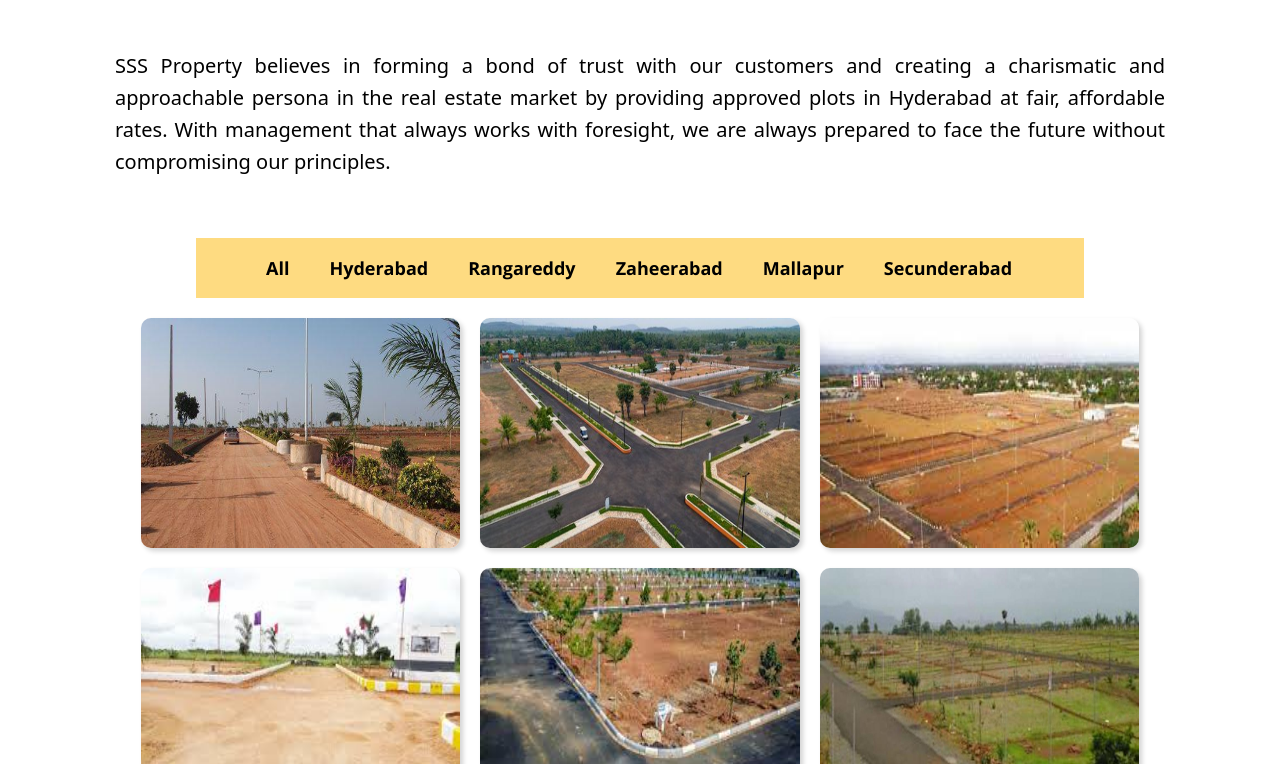
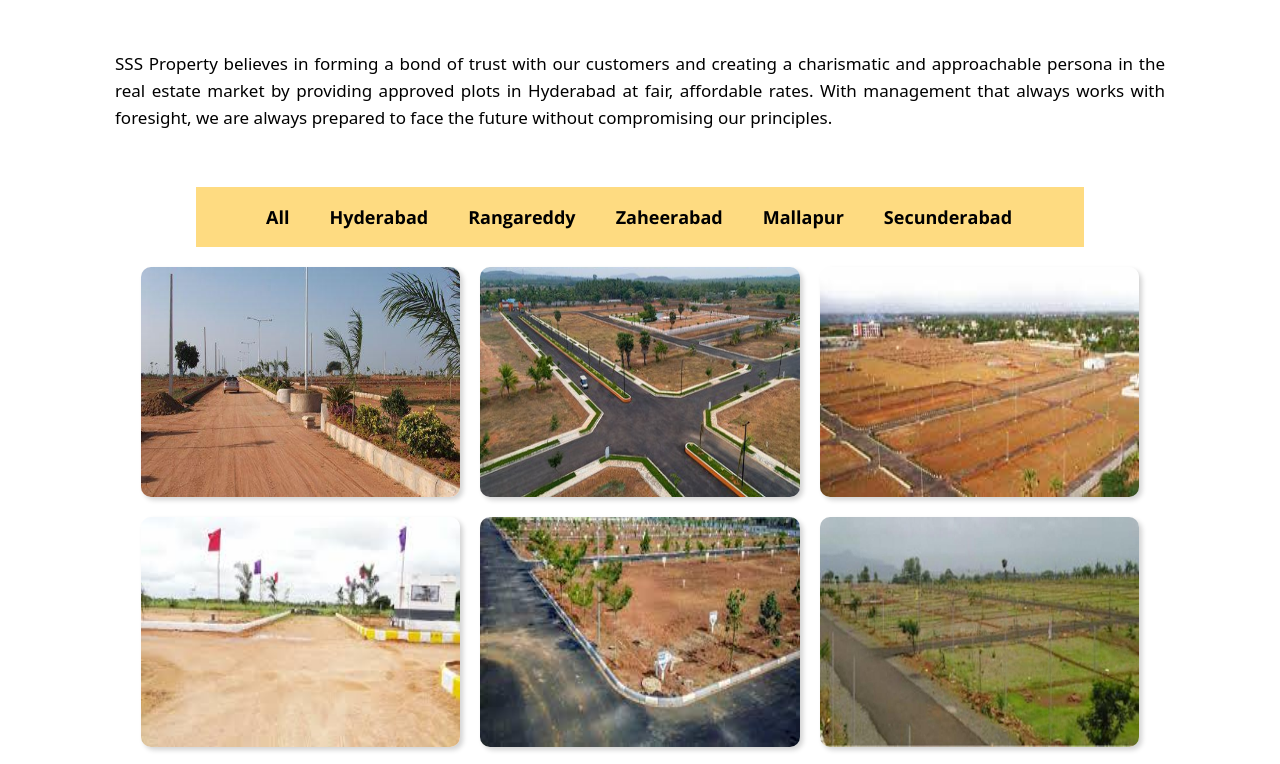
Before and after one commit to SharmaSunidhi/SSSProperty.github.io, a plain HTML site: page gallery.html in a window 1280 px wide. Shown: the part 165-929 px from the top of the page. Drawn offline with nearby package versions, Linux system fonts and the light colour scheme; a web font is replaced by a local one.

Commit message:
Update gallery.html

```diff
--- a/gallery.html
+++ b/gallery.html
@@ -93,7 +93,7 @@
 
     <div class="container">
       <h2 style="color: #EFA638">Gallery View</h2>
-        <p style="font-size: 20px; padding: 30px; text-align: justify;">SSS Property believes in forming a bond of trust with our customers and creating a charismatic and approachable persona in the real estate market by providing approved plots in Hyderabad at fair, affordable rates. With management that always works with foresight, we are always prepared to face the future without compromising our principles.</p>
+        <p style="font-size: 17px; padding: 30px; text-align: justify;">SSS Property believes in forming a bond of trust with our customers and creating a charismatic and approachable persona in the real estate market by providing approved plots in Hyderabad at fair, affordable rates. With management that always works with foresight, we are always prepared to face the future without compromising our principles.</p>
         <div class="top-content">
         <label for="check1">All</label>
         <label for="check2">Hyderabad</label>
```
